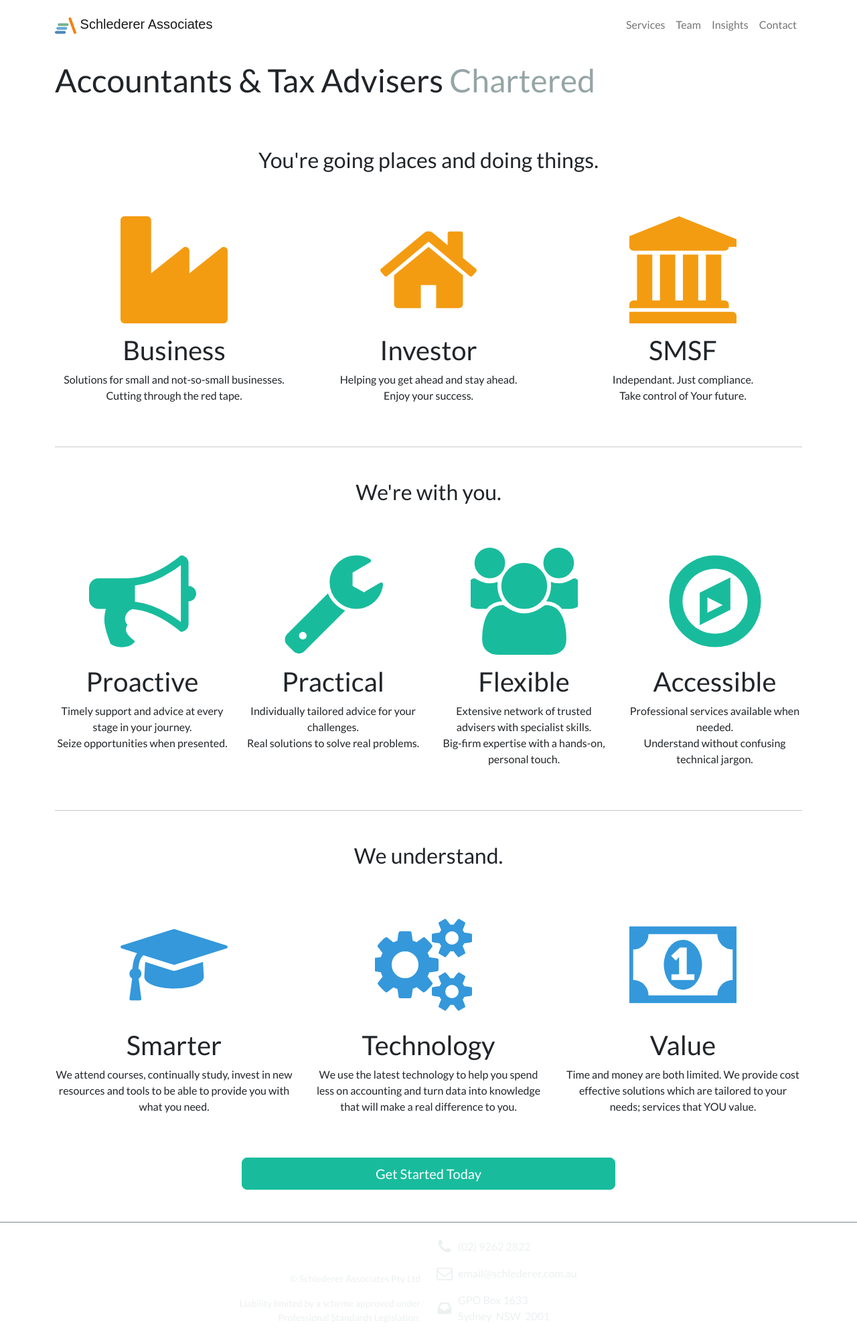
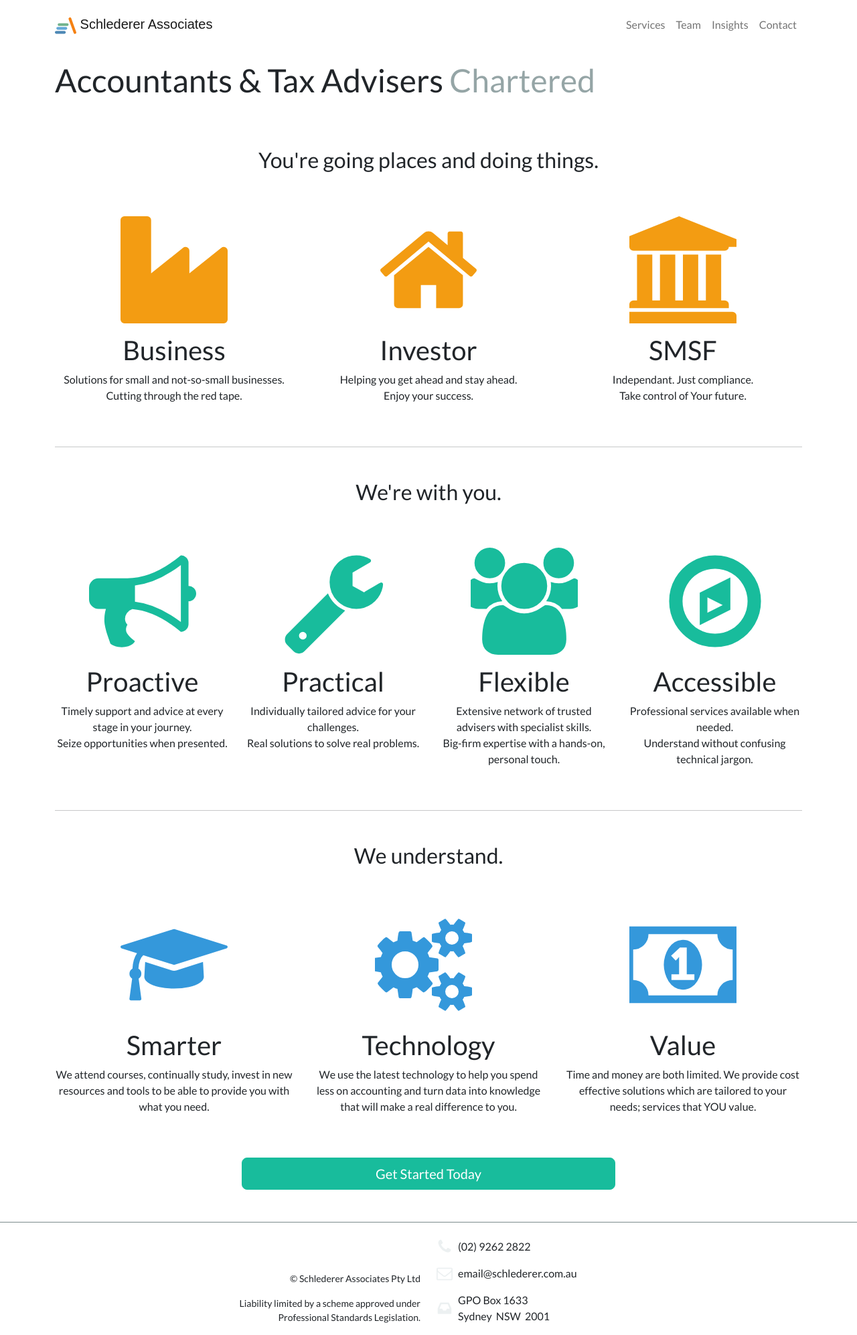
Before and after one commit to Mforcer/tax2, a Jekyll site: the page built from index.html, in a window 1280 px wide. Shown: the whole page at 67% size. Built offline with Jekyll 4.4.1, drawn with Linux system fonts in a browser that asks for light colours; nearby versions of some CDN libraries.

Commit message:
Update footer.html

```diff
--- a/_includes/footer.html
+++ b/_includes/footer.html
@@ -1,4 +1,4 @@
-<footer class="container-fluid text-light border-top border-dark mt-4 pt-4">
+<footer class="container-fluid text-light-emphasis border-top border-dark mt-4 pt-4">
     <div class="row justify-content-center align-items-end">
         <div class="col-sm-6 col-md-4 col-lg-3 order-sm-last">
             <svg class="icon float-start me-2" width="1.5em" height="1.5em" fill="var(--bs-light)" viewBox="0 0 1792 1792" xmlns="http://www.w3.org/2000/svg">
```
